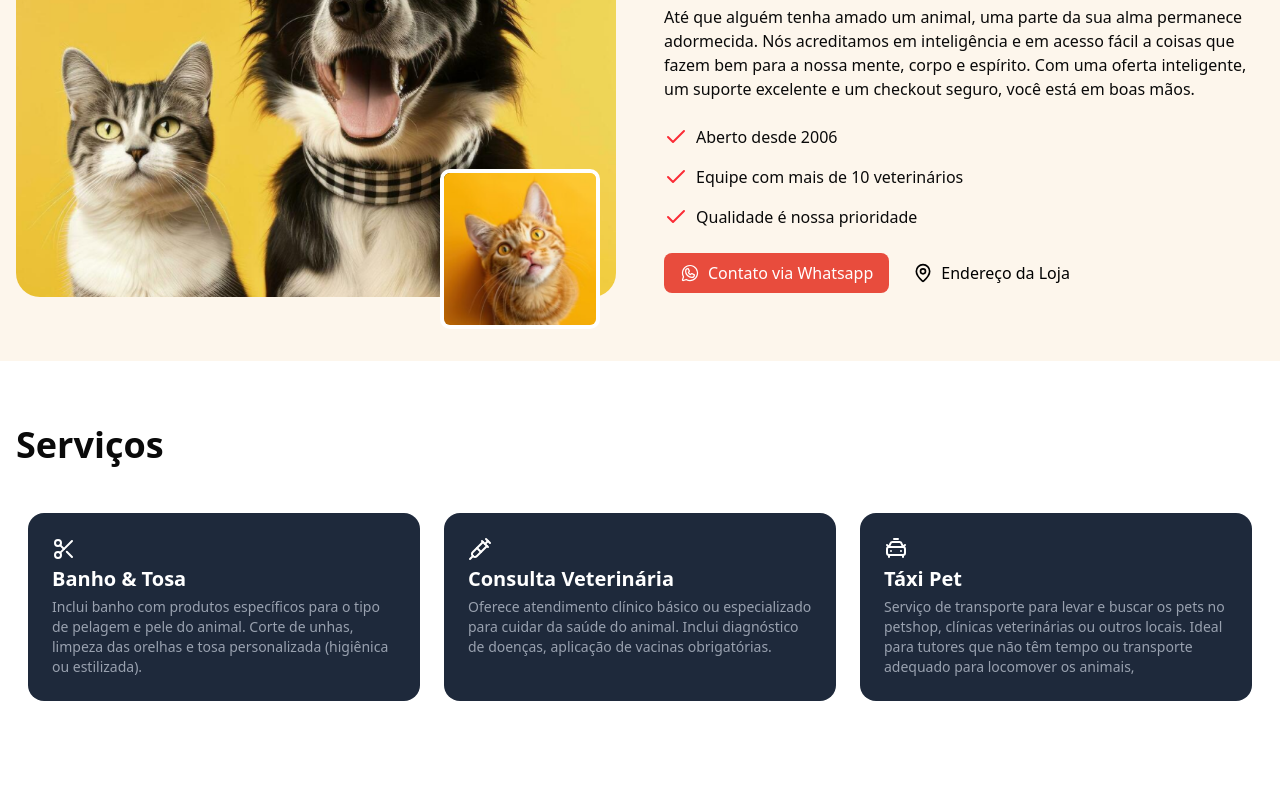
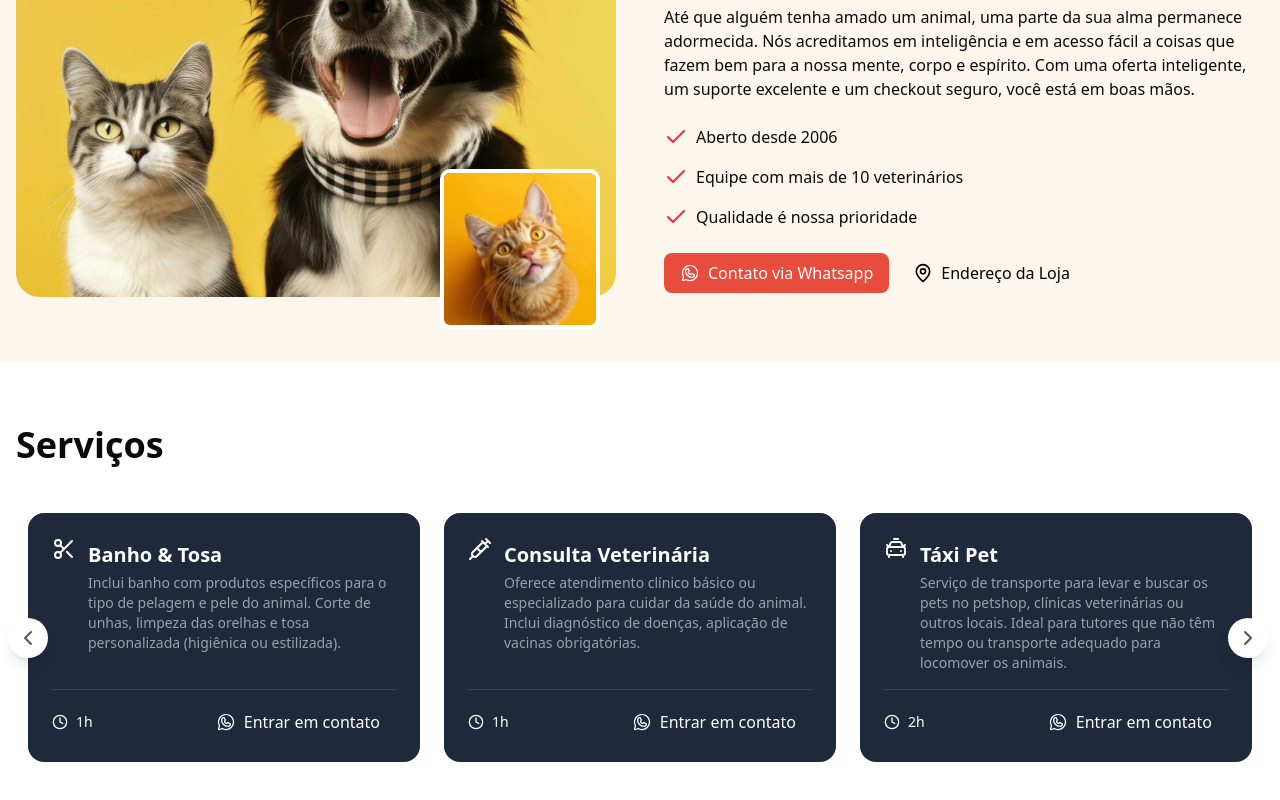
Before and after one commit to felipedestroo/petshop, a Next.js app: page / in a window 1280 px wide. Shown: the part 658-1458 px from the top of the page. Before the commit the page ends 1423 px from the top, so only its background shows below. Built offline with nearby package versions, Linux system fonts and the light colour scheme.

Commit message:
fix: Correct duration property typos and enhance Services component layout with new icons and contact button

```diff
--- a/src/app/_components/services.tsx
+++ b/src/app/_components/services.tsx
@@ -1,14 +1,14 @@
 "use client";
 
 import useEmblaCarousel from "embla-carousel-react";
-import { ChevronLeft, ChevronRight, Scissors, Syringe, CarTaxiFront, Hotel } from "lucide-react";
+import { ChevronLeft, ChevronRight, Scissors, Syringe, CarTaxiFront, Hotel, Clock } from "lucide-react";
 import { WhatsappLogoIcon } from "@phosphor-icons/react";
 
 const services = [
   {
       title: "Banho & Tosa",
       description: "Inclui banho com produtos específicos para o tipo de pelagem e pele do animal. Corte de unhas, limpeza das orelhas e tosa personalizada (higiênica ou estilizada).",
-      duartion: "1h",
+      duration: "1h",
       price: "R$50",
       icon: <Scissors />,
       linkText: "Olá, vi no site sobre Banho e tosa e gostaria de mais informações."
@@ -16,15 +16,15 @@
   {
     title: "Consulta Veterinária",
     description: "Oferece atendimento clínico básico ou especializado para cuidar da saúde do animal. Inclui diagnóstico de doenças, aplicação de vacinas obrigatórias.",
-    duartion: "1h",
+    duration: "1h",
     price: "R$45",
     icon: <Syringe />,
     linkText: "Olá, vi no site sobre consulta veterinária e gostaria de mais informações."
   },
   {
     title: "Táxi Pet",
-    description: "Serviço de transporte para levar e buscar os pets no petshop, clínicas veterinárias ou outros locais. Ideal para tutores que não têm tempo ou transporte adequado para locomover os animais,",
-    duartion: "2h",
+    description: "Serviço de transporte para levar e buscar os pets no petshop, clínicas veterinárias ou outros locais. Ideal para tutores que não têm tempo ou transporte adequado para locomover os animais.",
+    duration: "2h",
     price: "R$80",
     icon: <CarTaxiFront />,
     linkText: "Olá, vi no site sobre táxi pet e gostaria de mais informações."
@@ -32,7 +32,7 @@
   {
     title: "Hotel para pets",
     description: "Serviço de hospedagem para animais de estimação, ideal para quando os tutores precisam viajar ou se ausentar por alguns dias. Os pets ficam acomodados em espaços seguros e confortáveis.",
-    duartion: "A Combinar",
+    duration: "A Combinar",
     price: "A Combinar",
     icon: <Hotel />,
     linkText: "Olá, vi no site sobre hotel para pets e gostaria de mais informações."
@@ -50,6 +50,14 @@
     }
   });
 
+  function scrollPrev() {
+    emblaApi?.scrollPrev();
+  }
+
+  function scrollNext() {
+    emblaApi?.scrollNext();
+  }
+
   return(
     <section className="bg-white py-16">
       <div className="container mx-auto px-4">
@@ -65,7 +73,7 @@
                 <div key={index} className="flex-[0_0_100%] min-w-0 md:flex-[0_0_calc(100%/3)] px-3">
                   <article className="bg-[#1E293B] text-white rounded-2xl p-6 space-y-4 h-full flex flex-col">
                     <div className="flex-1 flex items-start justify-between">
-                      <div>
+                      <div className="flex gap-3">
                         <span className="text-3xl">{item.icon}</span>
                         <div>
                           <h3 className="font-bold text-xl my-1 select-none">{item.title}</h3>
@@ -75,11 +83,44 @@
                         </div>
                       </div>
                     </div>
+
+                    <div className="border-t border-gray-700 pt-4 flex items-center justify-between">
+                      <div className="flex items-center gap-2 text-sm">
+                        <Clock className="w-4 h-4"/>
+                        <span>{item.duration}</span>
+                      </div>
+
+                      <a
+                        href="#"
+                        className="flex items-center justify-center gap-2 px-4 py-1 rounded-md hover:bg-[#1f2e46] duration-300"
+                      >
+                        <WhatsappLogoIcon className="w-5 h-5"/>
+                        Entrar em contato
+                      </a>
+                    </div>
                   </article>
                 </div>
               ))}
             </div>
           </div>
+
+          <button
+            className="cursor-pointer bg-white flex items-center justify-center rounded-full shadow-lg w-10 h-10 absolute left-3 -translate-y-1/2 -translate-x-1/2 top-1/2 z-10"
+            onClick={scrollPrev}
+          >
+            <ChevronLeft
+              className="w-6 h-6 text-gray-600"
+            />
+          </button>
+
+          <button
+            className="cursor-pointer bg-white flex items-center justify-center rounded-full shadow-lg w-10 h-10 absolute -right-6 -translate-y-1/2 -translate-x-1/2 top-1/2 z-10"
+            onClick={scrollNext}
+          >
+            <ChevronRight
+              className="w-6 h-6 text-gray-600"
+            />
+          </button>
         </div>
       </div>
     </section>
```
